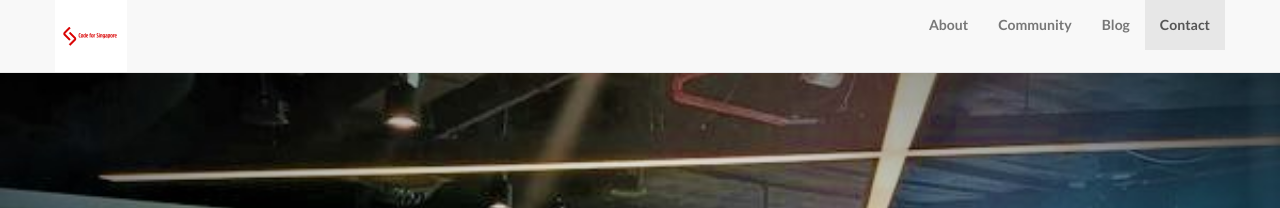
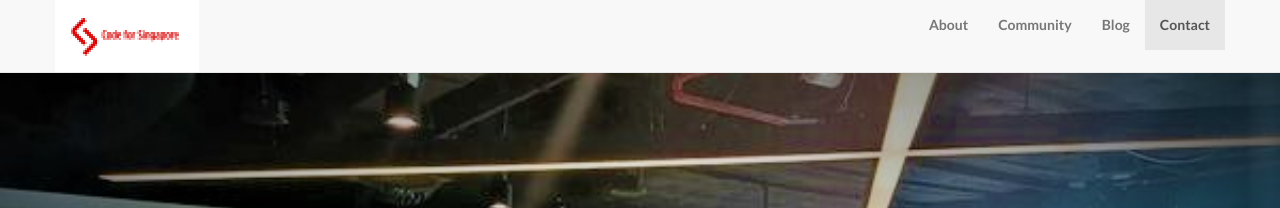
Before and after one commit to code-for-singapore/code-for-singapore.github.io, a Jekyll site: the page built from index.html, in a window 1280 px wide. Shown: the top 208 px of the page. Built offline with Jekyll 4.4.1, drawn with Linux system fonts in a browser that asks for light colours.

Commit message:
Update landing-page.css

```diff
--- a/css/landing-page.css
+++ b/css/landing-page.css
@@ -192,7 +192,7 @@ p.copyright {
 .navbar-brand {
     background: url(../img/logo.png) no-repeat center;
     background-size: cover;
-    width: 72px;
+    width: 144px;
     height: 72px;
 }
 
```
